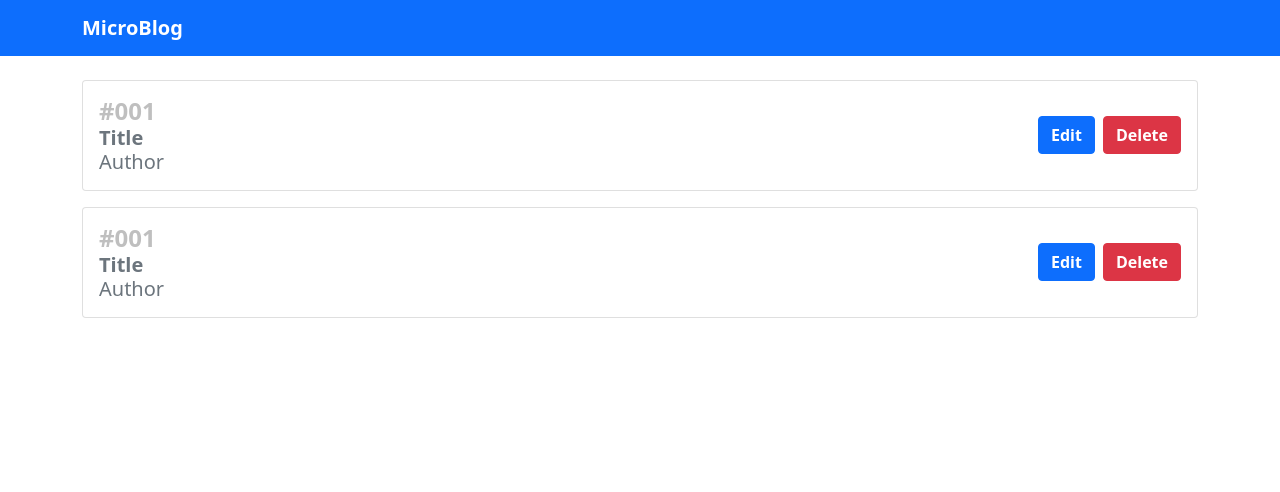
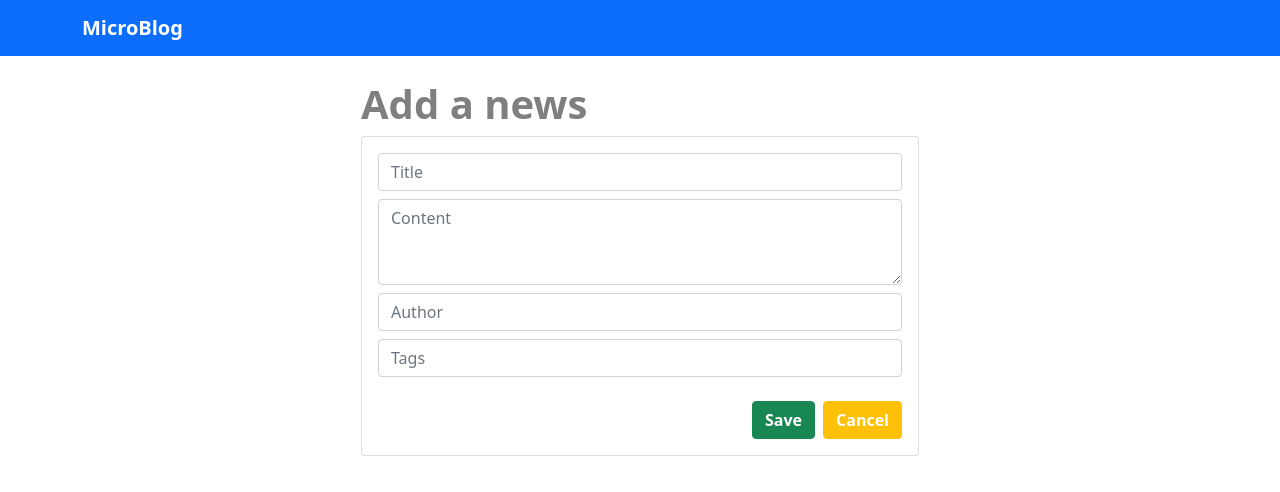
Before and after one commit to eduanlima/microblog, an Angular app in the folder frontend/: page / in a window 1280 px wide. Shown: the top 492 px of the page. Built offline with nearby package versions, Linux system fonts and the light colour scheme.

Commit message:
Created component form news.

```diff
--- a/frontend/src/app/app.component.html
+++ b/frontend/src/app/app.component.html
@@ -1,6 +1,7 @@
-<app-list-all></app-list-all>
+<app-form></app-form>
 
 <!--
+    <app-list-all></app-list-all>
     <app-view></app-view>
     <app-home></app-home>
 -->
--- a/frontend/src/app/app.module.ts
+++ b/frontend/src/app/app.module.ts
@@ -6,13 +6,15 @@ import { AppComponent } from './app.component';
 import { HomeComponent } from './components/home/home.component';
 import { ViewComponent } from './components/news/view/view.component';
 import { ListAllComponent } from './components/news/list-all/list-all.component';
+import { FormComponent } from './components/news/form/form.component';
 
 @NgModule({
   declarations: [
     AppComponent,
     HomeComponent,
     ViewComponent,
-    ListAllComponent
+    ListAllComponent,
+    FormComponent
   ],
   imports: [
     BrowserModule,
--- /dev/null
+++ b/frontend/src/app/components/news/form/form.component.html
@@ -0,0 +1,33 @@
+
+<nav class="navbar navbar-dark bg-primary navbar-expand-lg">
+    <div class="container">
+        <a class="navbar-brand fw-bold" href="#">MicroBlog</a>
+    </div>
+</nav>
+<div class="container d-flex justify-content-center mt-4">
+    <div class="content w-50">
+        <h1 class="fw-bold text-black-50">Add a news</h1>
+        <div class="card mb-3">
+            <div class="card-body">
+                <form>
+                    <div class="form-group mb-2">
+                      <input type="text" class="form-control" placeholder="Title">
+                    </div>
+                    <div class="form-group mb-2">
+                      <textarea class="form-control" rows="3" placeholder="Content"></textarea>
+                    </div>
+                    <div class="form-group mb-2">
+                        <input type="text" class="form-control" placeholder="Author">
+                    </div>
+                    <div class="form-group">
+                        <input type="text" class="form-control" placeholder="Tags">
+                    </div>
+                    <div class="d-flex justify-content-end mt-4">
+                        <button class="btn btn-success fw-bold" type="submit">Save</button>
+                        <button class="btn btn-warning fw-bold text-white ms-2" type="submit">Cancel</button>
+                    </div>
+                </form>
+            </div>
+        </div>
+    </div>
+</div>
--- /dev/null
+++ b/frontend/src/app/components/news/form/form.component.ts
@@ -0,0 +1,15 @@
+import { Component, OnInit } from '@angular/core';
+
+@Component({
+  selector: 'app-form',
+  templateUrl: './form.component.html',
+  styleUrls: ['./form.component.css']
+})
+export class FormComponent implements OnInit {
+
+  constructor() { }
+
+  ngOnInit(): void {
+  }
+
+}
--- a/frontend/src/app/components/news/list-all/list-all.component.html
+++ b/frontend/src/app/components/news/list-all/list-all.component.html
@@ -4,6 +4,9 @@
     </div>
 </nav>
 <div class="container mt-4">
+    <div class="content mb-4 d-flex justify-content-end">
+        <button class="btn btn-primary fw-bold" type="submit">Add news</button>
+    </div>
     <div class="content">
         <div class="card mb-3">
             <div class="card-body d-flex flex-row">
@@ -13,7 +16,7 @@
                     <h3 class="fs-5 text-secondary m-0">Author</h3>
                 </div>
                 <div class="d-flex align-content-center flex-wrap">
-                    <button class="btn btn-primary fw-bold" type="submit">Edit</button>
+                    <button class="btn btn-warning fw-bold text-white" type="submit">Edit</button>
                     <button class="btn btn-danger fw-bold ms-2" type="submit">Delete</button>
                 </div>
             </div>
@@ -26,7 +29,7 @@
                     <h3 class="fs-5 text-secondary m-0">Author</h3>
                 </div>
                 <div class="d-flex align-content-center flex-wrap">
-                    <button class="btn btn-primary fw-bold" type="submit">Edit</button>
+                    <button class="btn btn-warning fw-bold text-white" type="submit">Edit</button>
                     <button class="btn btn-danger fw-bold ms-2" type="submit">Delete</button>
                 </div>
             </div>
```
Also changed, not shown: frontend/src/app/components/news/form/form.component.css (added).
